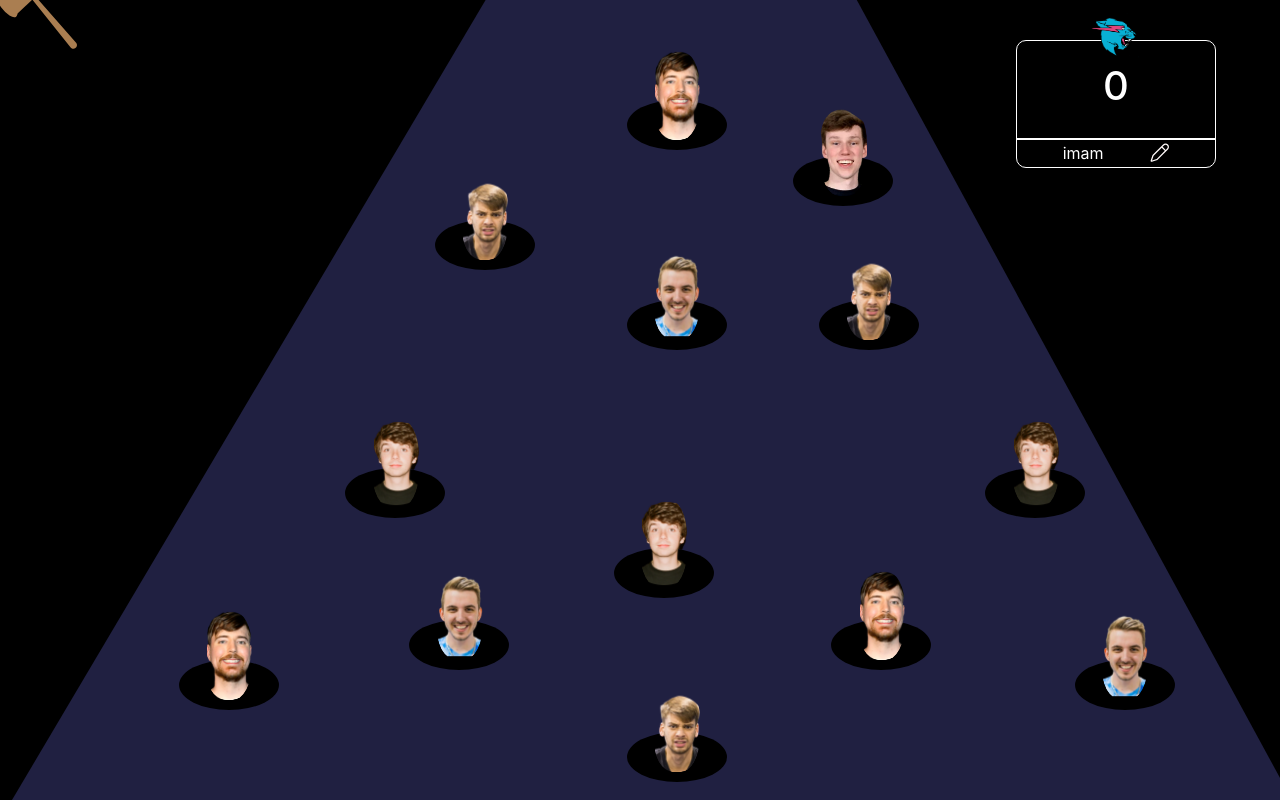
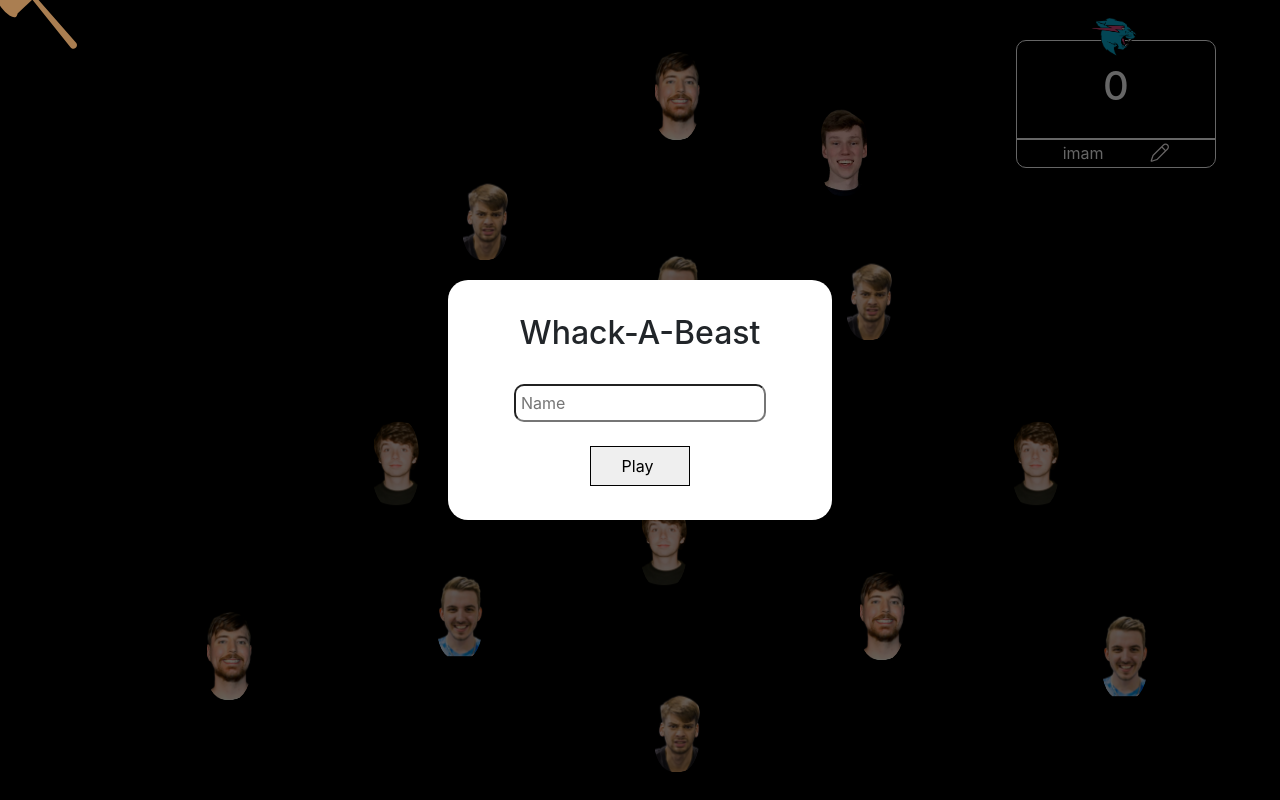
Before and after one commit to SyedImam1998/mrbeast, a React (Create React App) app: page / in a window 1280 px wide. Built offline with nearby package versions, Linux system fonts and the light colour scheme.

Commit message:
update 1.0

```diff
--- a/src/App.css
+++ b/src/App.css
@@ -10,22 +10,8 @@
 
 }
 
-.App:active{
-  /* cursor: url(downhamm.svg), auto; */
-}
-button:hover{
-  /* cursor: url(hammer.svg), auto; */
-  border: 1px solid red;
 
-}
-button:active{
-  /* cursor: url(downhamm.svg), auto; */
 
-}
-button{
-  margin-top: 100px;
-  margin-left: 100px;
-}
 .hole-board{
   width: 100%;
   height:100vh;
@@ -33,7 +19,7 @@ button{
   clip-path: polygon(37% 0, 66% 0, 100% 100%, 0 100%);
   border-radius: 0px;
   position: fixed;
-  z-index:5;
+  /* z-index:1; */
 }
 
 .rabbitParent{
@@ -46,7 +32,7 @@ button{
   justify-content: center;
   align-items: center;
   overflow-y: hidden;
-  z-index:10;
+  /* z-index:1; */
   margin-bottom: 10px;
 }
 
@@ -79,7 +65,7 @@ button{
   justify-content: center;
   align-items: center;
   /* border: 1px solid blue; */
-  z-index: 5;
+  /* z-index: 1; */
   bottom: -20px;
   overflow: hidden;
 }
@@ -94,11 +80,11 @@ button{
   position:absolute;
   display: block;
   /* top:-160%; */
-  z-index: 5;
+  z-index: 1;
   transform: translateY(0px),;
   bottom:0px;
   /* opacity: 1; */
-  transition: transform 0.5s ease-in, display 1s ease-in, z-index 0.6s ease-in ;
+  transition: transform 0.5s ease-in, display 1s ease-in;
 }
 .rabbit:active{
   /* z-index: 0; */
@@ -182,3 +168,69 @@ button{
   background-size: cover;
   cursor: pointer;
 }
+
+.popup{
+  width: 100%;
+  height: 100%;
+
+}
+
+.blackScreen{
+  display: none;
+  width: 100%;
+  height: 100vh;
+  background-color: rgba(0,0,0,0.6);
+  position: absolute;
+  z-index: 2;
+  position: relative;
+  display: flex;
+  justify-content: center;
+  align-items: center;
+
+}
+.modalboxC{
+  width:30%;
+  height: 30%;
+  background-color: white;
+  z-index: 10;
+  border-radius: 20px;
+  display: flex;
+  justify-content: center;
+  gap: 10%;
+  align-items: center;
+  flex-direction: column;
+
+
+}
+.modalboxC div input{
+  max-width: 100%;
+  padding:2%;
+  border-radius: 10px;
+  outline: none;
+}
+
+.modalboxC div button{
+  border: 0.1px solid black;
+  /* padding: 0% 5% 1% 5%; */
+  padding-left: 1%;
+
+  /* background-origin: 10% 10%; */
+  width:100px;
+  height: 40px;
+
+
+
+}
+
+
+.modalboxC div input::before{
+  content:"";
+  width:100px;
+  height:40px;
+  z-index: 1;
+  background-image: url(./images/beast.png);
+  background-position: center;
+  background-size: contain;
+  background-repeat: no-repeat;
+
+}
--- a/src/component/Homepage.js
+++ b/src/component/Homepage.js
@@ -8,6 +8,7 @@ import Kar from '../images/kar.png';
 import Nol from '../images/nol.png';
 import { ScoreContext } from '../App';
 import ScoreBoard from './ScoreBoard';
+import Popup from './Popup';
 // import React from 'react';
 
 export default function Homepage() {
@@ -30,6 +31,7 @@ export default function Homepage() {
         },100)
       }}
       >
+        <Popup></Popup>
         <ScoreBoard></ScoreBoard>
         <div className='cursor' style={{top:ypos,left:xpos}}></div>
         <div className='container-fluid'>
--- a/src/component/Popup.js
+++ b/src/component/Popup.js
@@ -1,17 +1,40 @@
 import React from "react";
 import { ScoreContext } from "../App";
+import '../App.css';
+export default function Popup() {
+  const { value2,value3 } = React.useContext(ScoreContext);
+  const [open, setopen] = value3;
+  const [name,setName]=value2;
 
-export default function Popup() {
-  const { value3 } = React.useContext(ScoreContext);
-  const [open, setopen] = value3;
-  return
-  {
-    open && (
-      <div className="blackScreen">
-        <div>
+
+
+const changeName=()=>{
+    var name=document.getElementById("name").value;
+    console.log(name)
+setName(name.toString());
+setopen(!open);
+
+}
+
+
+
+
+  return(
+    <>
+        {open &&
+
+        <div className="blackScreen">
+            <div className="modalboxC">
+                <div><h2>Whack-A-Beast</h2></div>
+               <div><input id="name" type="text" placeholder="Name"></input></div>
+               <div><button onClick={changeName}>Play</button></div>
+
+            </div>
+
 
         </div>
-      </div>
-    );
-  };
+
+            }
+    </>
+  )
 }
--- a/src/component/ScoreBoard.js
+++ b/src/component/ScoreBoard.js
@@ -16,7 +16,9 @@ export default function ScoreBoard() {
     </div>
     <div className='name'>
         <div className='n'>{name}</div>
-        <div className='edit'></div>
+        <div className='edit' onClick={()=>{
+          setopen(!open);
+        }}></div>
 
 
     </div>
```
